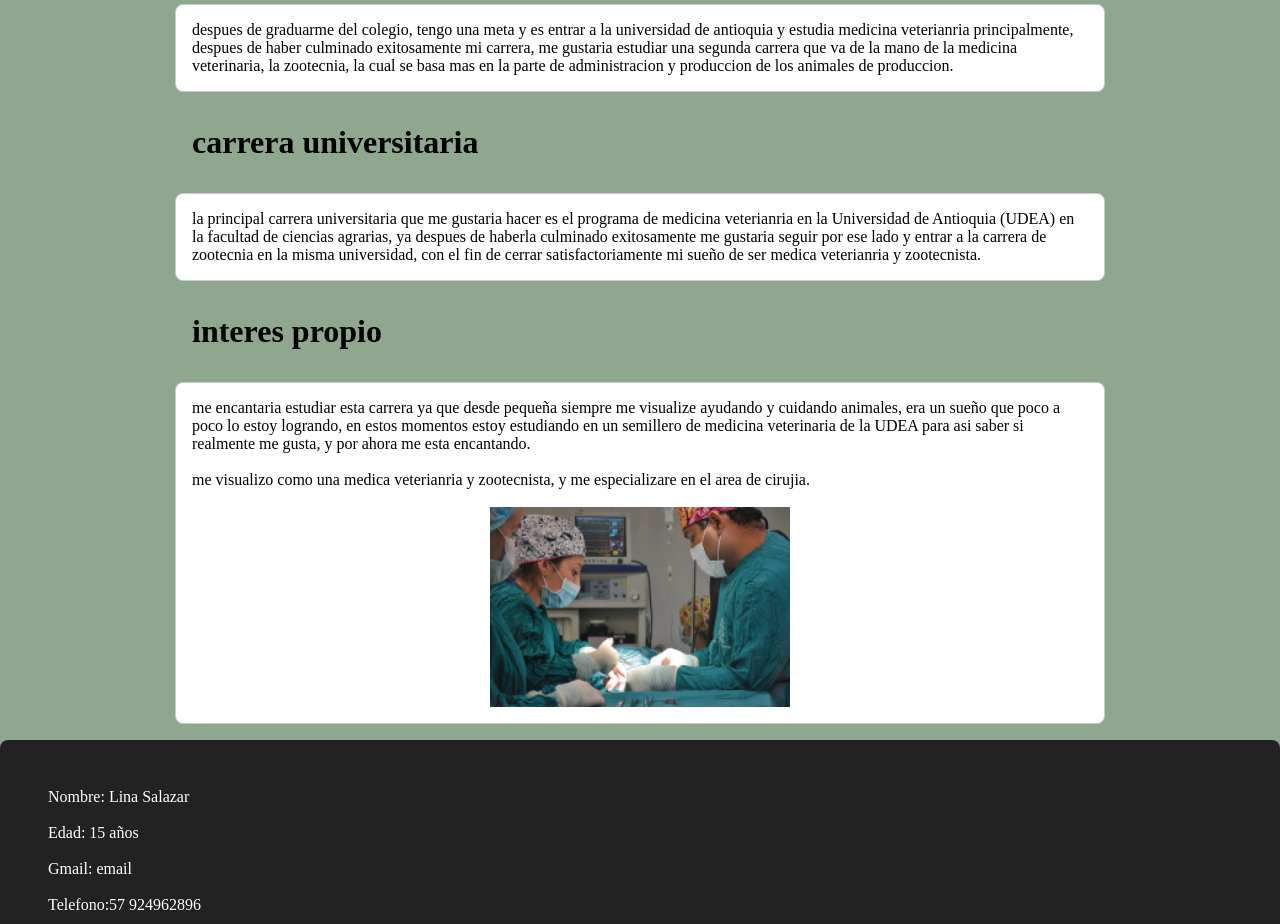
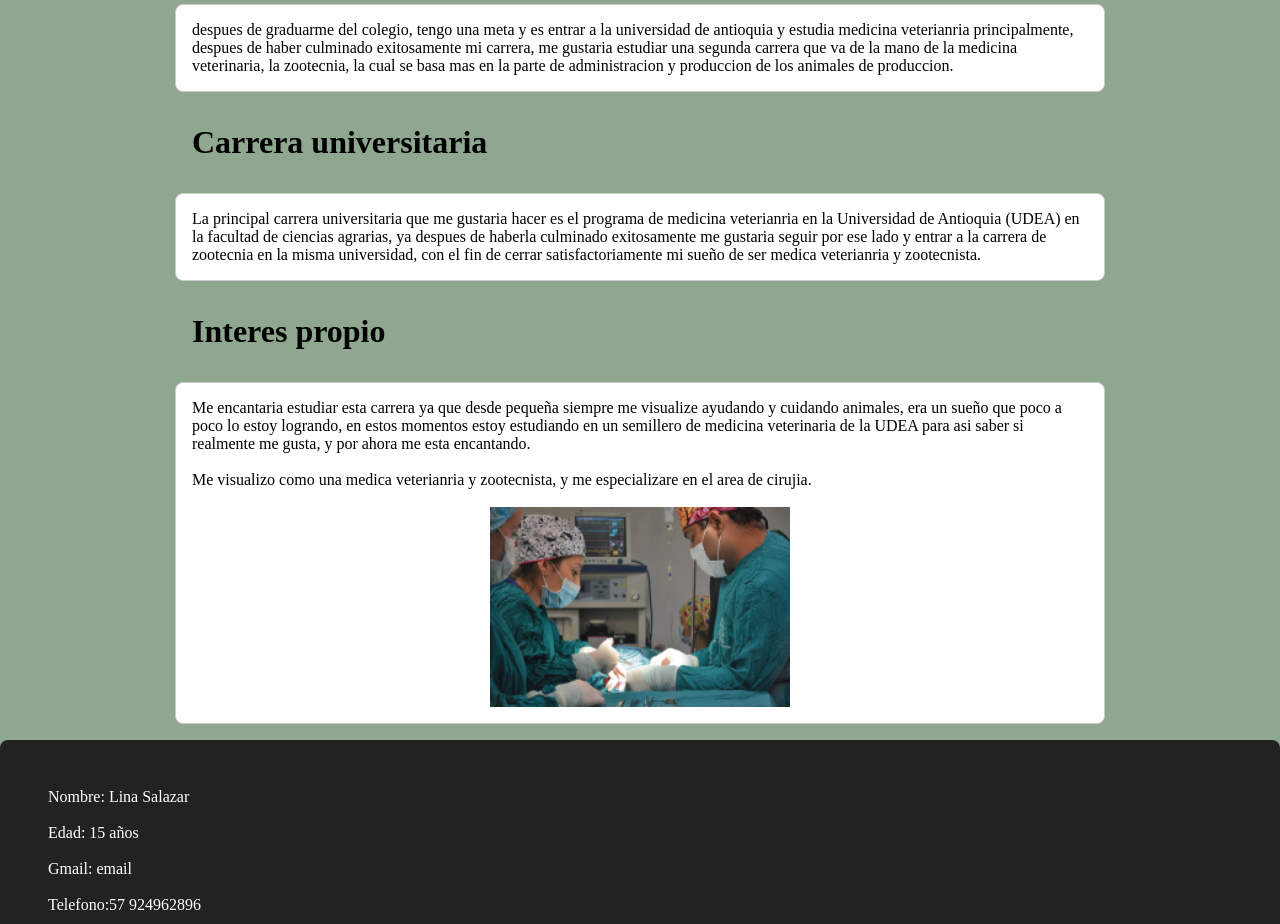
Before and after one commit to lina-salazarr/html-lina-salazar, a website: page index.html in a window 1280 px wide. Shown: the part 280-1204 px from the top of the page. Drawn offline with Linux system fonts and the light colour scheme.

Commit message:
acomulativa real esta es la verdadera diegooo

```diff
--- a/index.html
+++ b/index.html
@@ -25,24 +25,24 @@
       zootecnia, la cual se basa mas en la parte de administracion y produccion
       de los animales de produccion.
     </p>
-    <h3>carrera universitaria</h3>
+    <h3>Carrera universitaria</h3>
     <p>
-      la principal carrera universitaria que me gustaria hacer es el programa de
+      La principal carrera universitaria que me gustaria hacer es el programa de
       medicina veterianria en la Universidad de Antioquia (UDEA) en la facultad
       de ciencias agrarias, ya despues de haberla culminado exitosamente me
       gustaria seguir por ese lado y entrar a la carrera de zootecnia en la
       misma universidad, con el fin de cerrar satisfactoriamente mi sueño de ser
       medica veterianria y zootecnista.
     </p>
-    <h3>interes propio</h3>
+    <h3>Interes propio</h3>
     <p>
-      me encantaria estudiar esta carrera ya que desde pequeña siempre me
+      Me encantaria estudiar esta carrera ya que desde pequeña siempre me
       visualize ayudando y cuidando animales, era un sueño que poco a poco lo
       estoy logrando, en estos momentos estoy estudiando en un semillero de
       medicina veterinaria de la UDEA para asi saber si realmente me gusta, y
       por ahora me esta encantando.
       <br /><br />
-      me visualizo como una medica veterianria y zootecnista, y me especializare
+      Me visualizo como una medica veterianria y zootecnista, y me especializare
       en el area de cirujia.
       <br />
       <br />
```
